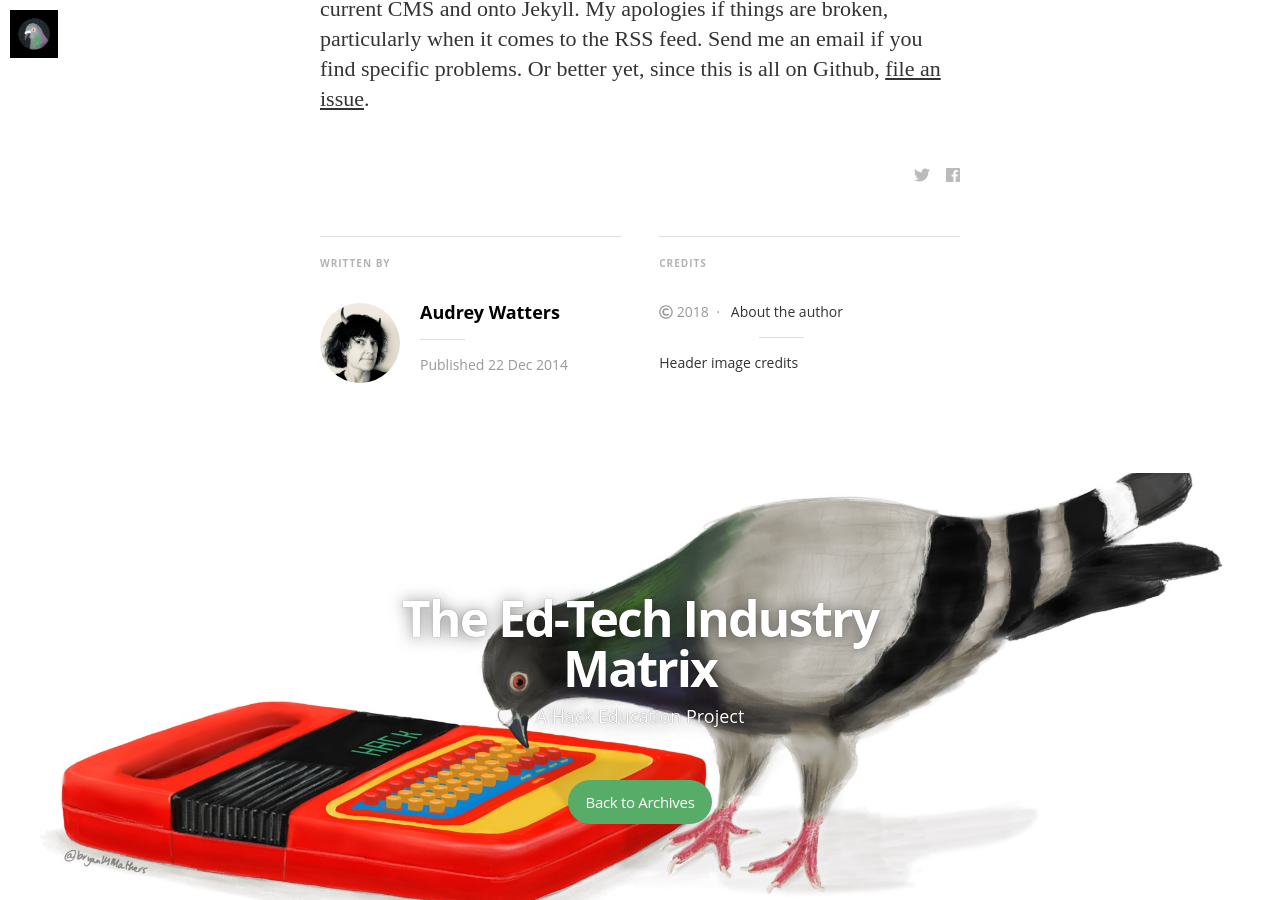
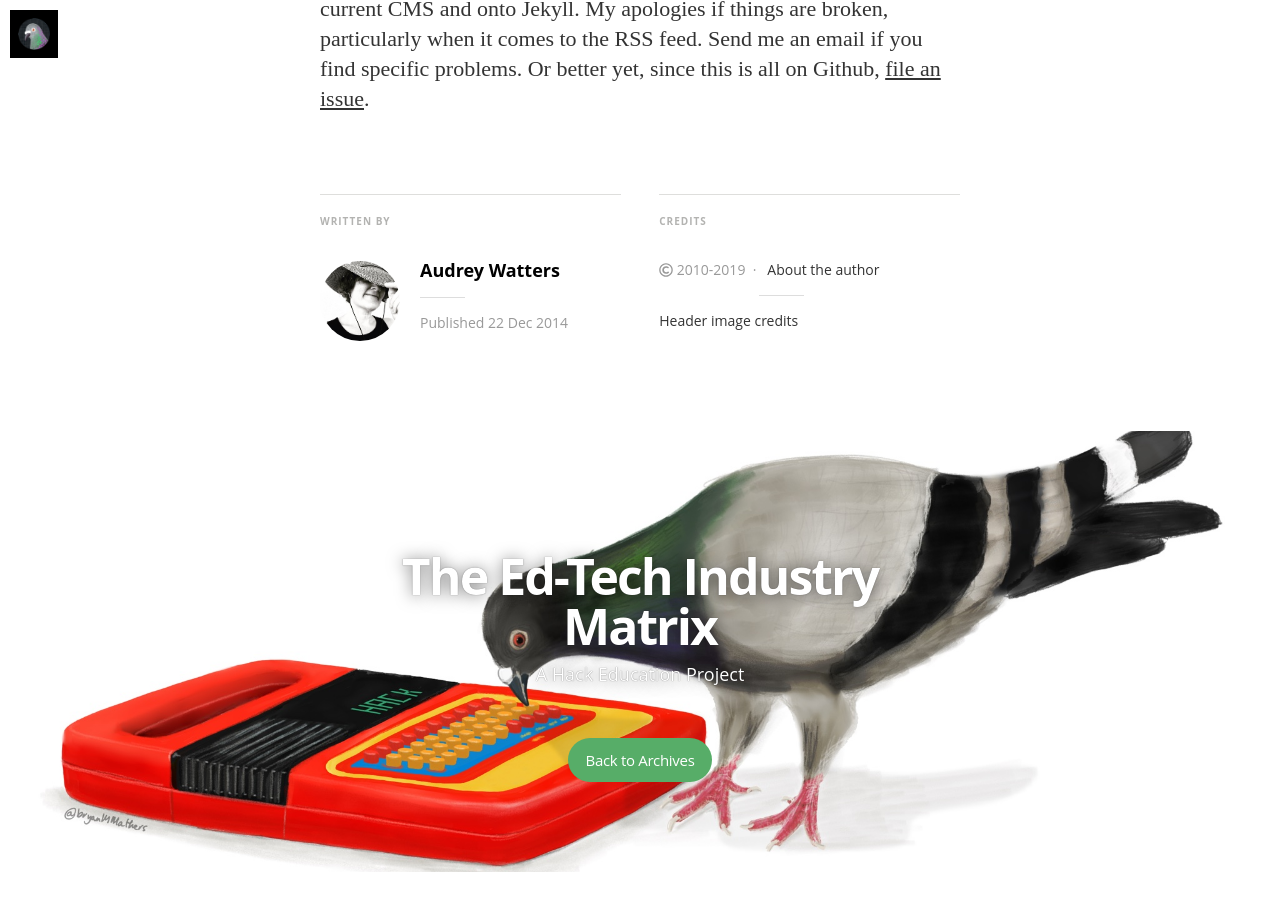
Before and after one commit to HackEducation/matrix, a Jekyll site: the page built from _posts/2014-12-22-pardon-the-mess.html, in a window 1280 px wide and 900 px high, scrolled down 1006 px. Built offline with Jekyll 4.4.1, drawn with Linux system fonts in a browser that asks for light colours; nearby versions of some CDN libraries; some web fonts are replaced; after the commit the page ends 1878 px from its top, so only the background shows below that.

Commit message:
Update author photo, remove "share" buttons, update copyright dates

```diff
--- a/_layouts/post.html
+++ b/_layouts/post.html
@@ -51,16 +51,7 @@
           {{content}}
         </section>
         <footer class="post-footer">
-          <section class="share">
-            {% for social in site.social %}
-              {% if social.share_url != null %}
-                <a class="icon-{{ social.icon }}" href="{{ social.share_url }}{{ social.share_title }}{{page.title | cgi_escape}}{{ social.share_link }}{{post.sourceurl}}"
-                  onclick="window.open(this.href, '{{ social.icon }}-share', 'width=550,height=255');return false;">
-                <i class="fab fa-{{ social.icon }}"></i><span class="hidden">{{ social.icon }}</span>
-                </a>
-              {% endif %}
-            {% endfor %}
-          </section>
+
         </footer>
         <div class="bottom-teaser cf">
           <div class="isLeft">
@@ -76,7 +67,7 @@
           <div class="isRight">
             <h5 class="index-headline featured"><span>Credits</span></h5>
             <footer class="site-footer">
-                <section class="copyright"><i class="far fa-copyright"></i> 2018&nbsp;&nbsp;·&nbsp;&nbsp; <a href="http://audreywatters.com">About the author</a></section>
+                <section class="copyright"><i class="far fa-copyright"></i> 2010-2019&nbsp;&nbsp;·&nbsp;&nbsp; <a href="http://audreywatters.com">About the author</a></section>
                 <hr>
                 {% if page.imagecredits != null %}<a href="{{ page.imagecredits }}">Header image credits</a>{% else %}<a href="{{ site.covercredits }}">Image credits</a>{% endif %}
               </div>
```
Also changed, not shown: LICENCE.md, assets/images/author.jpg.
